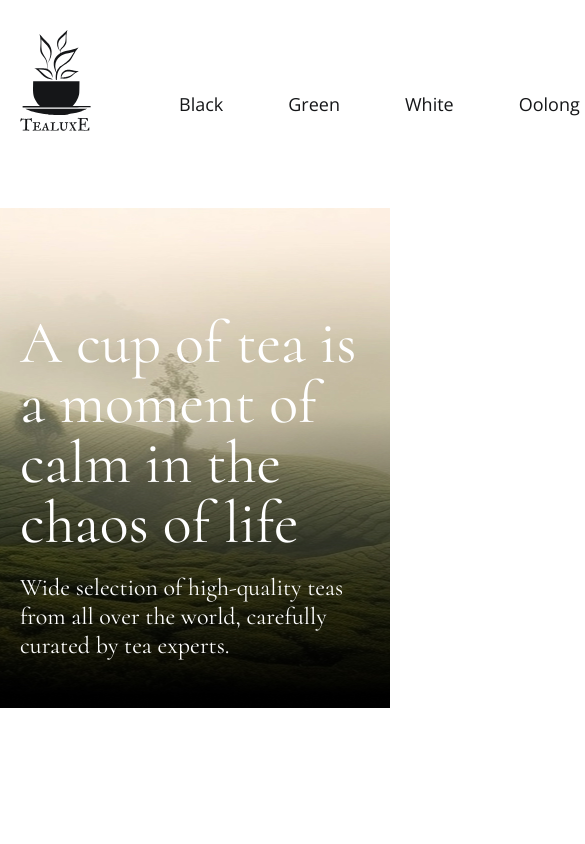
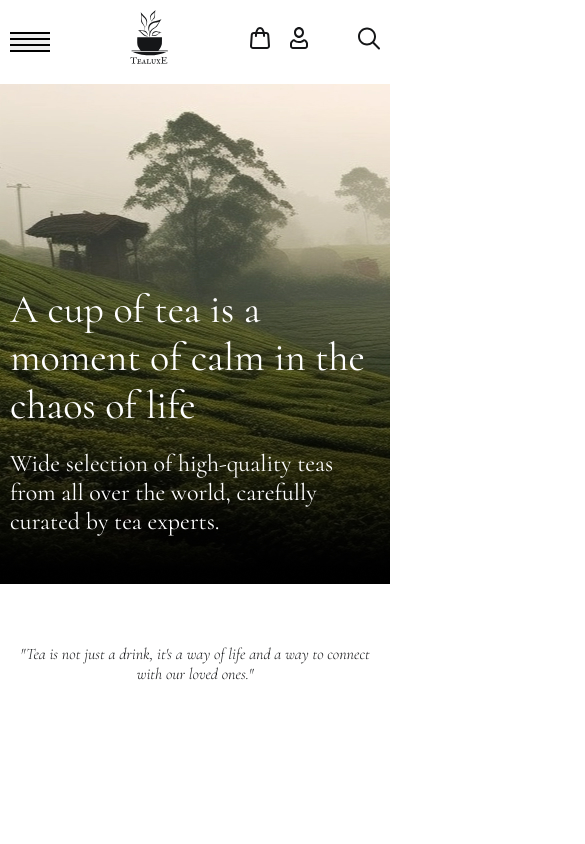
Before and after one commit to Almaz2607/tea-layout, a plain HTML site: page index.html in a window 390 px wide. Shown: the top 844 px of the page, 585 px wide, since content can reach past the window. Drawn offline with nearby package versions, Linux system fonts and the light colour scheme.

Commit message:
adaptive for header__inner and section-top

```diff
--- a/css/style.css
+++ b/css/style.css
@@ -11,6 +11,11 @@ html {
 a {
   text-decoration: none;
   color: inherit;
+}
+
+button {
+  padding: 0;
+  border: 0;
 }
 
 ul {
@@ -45,6 +50,20 @@ body {
   margin-bottom: 35px;
 }
 
+.menu__btn {
+  display: none;
+  width: 40px;
+  height: 20px;
+  flex-direction: column;
+  justify-content: space-between;
+}
+
+.menu__btn span {
+  width: 40px;
+  height: 2px;
+  background-color: #000;
+}
+
 .menu__list {
   display: flex;
   align-items: center;
@@ -67,7 +86,7 @@ body {
 .top {
   background-image: url(../images/top-bg.jpg);
   background-repeat: no-repeat;
-  background-position: bottom center;
+  background-position: bottom left;
   background-size: cover;
 }
 
@@ -107,13 +126,109 @@ body {
 }
 
 @media (max-width: 1000px) {
+  .user-actions__item-search {
+    margin-left: 30px;
+  }
+  .menu {
+    margin-right: auto;
+  }
+  .logo {
+    margin-bottom: 0;
+  }
+  .menu__list {
+    margin-left: 60px;
+  }
+  .header__inner {
+    min-height: auto;
+  }
+  .blockquote__text {
+    margin-top: 120px;
+    margin-bottom: 135px;
+  }
+}
+
+@media (max-width: 860px) {
+  .menu__list {
+    display: none;
+  }
+  .menu__btn {
+    display: flex;
+  }
+  .menu {
+    order: -1;
+    margin-right: 0;
+  }
 }
 
 @media (max-width: 768px) {
+  .header__inner {
+    padding-left: 64px;
+    padding-right: 64px;
+  }
+  .blockquote__text {
+    width: 640px;
+  }
+}
+
+@media (max-width: 680px) {
+  .container {
+    padding-left: 10px;
+    padding-right: 10px;
+  }
+  .header__inner {
+    padding-left: 0;
+    padding-right: 0;
+  }
+  .top__title {
+    font-size: 40px;
+  }
+  .blockquote__text {
+    max-width: 376px;
+    font-size: 16px;
+    margin-top: 60px;
+    margin-bottom: 60px;
+  }
 }
 
 @media (max-width: 480px) {
+  .header__inner {
+    padding: 10px 0;
+  }
+  .logo {
+    margin-left: auto;
+    margin-right: 80px;
+  }
+  .logo img {
+    width: 40px;
+    height: 56px;
+  }
+  .top__title {
+    line-height: normal;
+  }
 }
 
 @media (max-width: 368px) {
+  .logo {
+    margin-right: 50px;
+  }
+  .user-actions__item-search {
+    margin-left: 0;
+  }
+  .top__title {
+    font-size: 24px;
+    margin-bottom: 10px;
+  }
+  .top__text {
+    width: 332px;
+    font-size: 13px;
+    margin-bottom: 30px;
+  }
+  .blockquote__text {
+    max-width: 340px;
+    margin-top: 70px;
+    margin-bottom: 80px;
+  }
+  .top__inner {
+    min-height: 367px;
+  }
 }
--- a/index.html
+++ b/index.html
@@ -21,6 +21,9 @@
             <img src="images/logo.svg" alt="TealuxE" />
           </a>
           <nav class="menu">
+            <button class="menu__btn">
+              <span></span><span></span><span></span><span></span>
+            </button>
             <ul class="menu__list">
               <li class="menu__item">
                 <a href="#" class="menu__link">Black</a>
```
